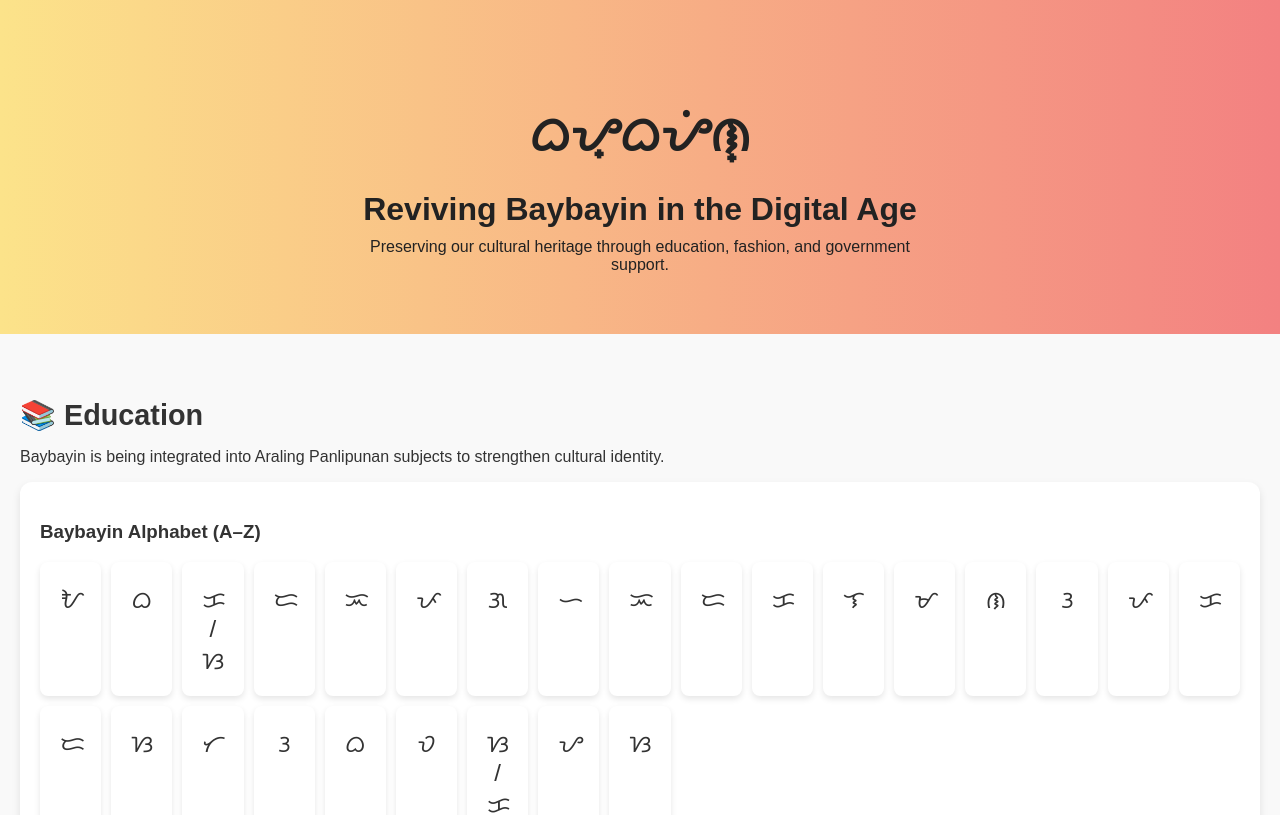
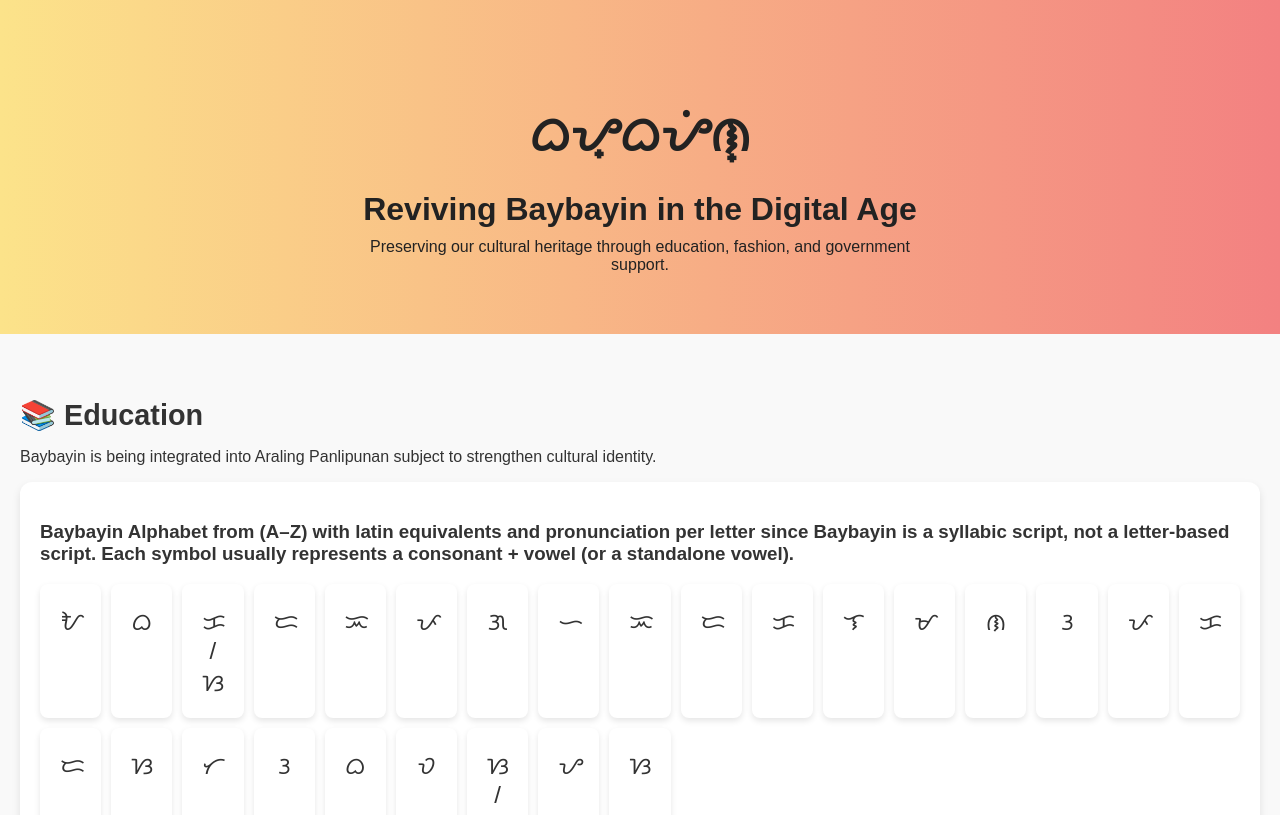
Before and after one commit to Ramirez996/Baybayin-Website, a React (Create React App) app: page / in a window 1280 px wide. Shown: the top 815 px of the page. Built offline with nearby package versions, Linux system fonts and the light colour scheme.

Commit message:
Updated App.js

```diff
--- a/src/App.js
+++ b/src/App.js
@@ -51,7 +51,7 @@ function AlphabetChart() {
 
   return (
     <div>
-      <h3>Baybayin Alphabet (A–Z)</h3>
+      <h3>Baybayin Alphabet from (A–Z) with latin equivalents and pronunciation per letter since Baybayin is a syllabic script, not a letter-based script. Each symbol usually represents a consonant + vowel (or a standalone vowel).</h3>
       <div className="alphabet-grid">
         {baybayinLetters.map((letter) => (
           <div
@@ -96,7 +96,7 @@ export default function App() {
       <section className="section">
         <h2>📚 Education</h2>
         <p>
-          Baybayin is being integrated into Araling Panlipunan subjects to strengthen cultural identity.
+          Baybayin is being integrated into Araling Panlipunan subject to strengthen cultural identity.
         </p>
         <div className="card">
           <AlphabetChart />
```
